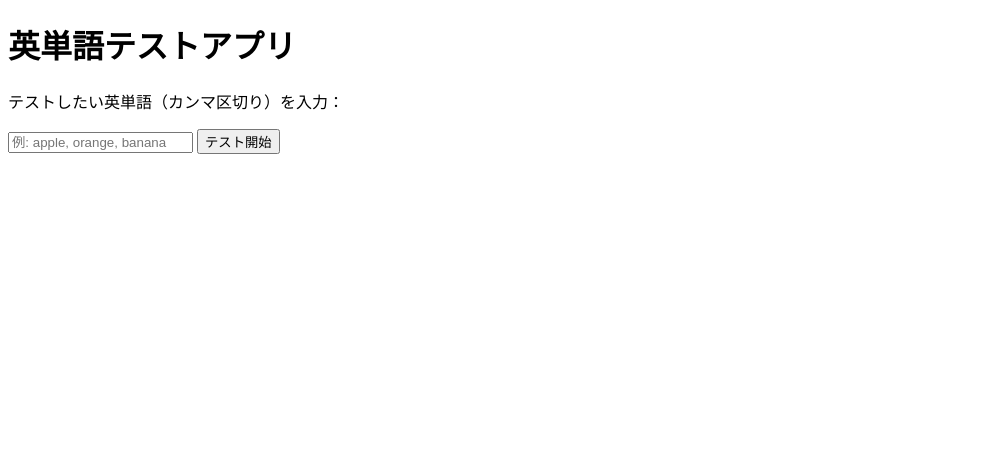
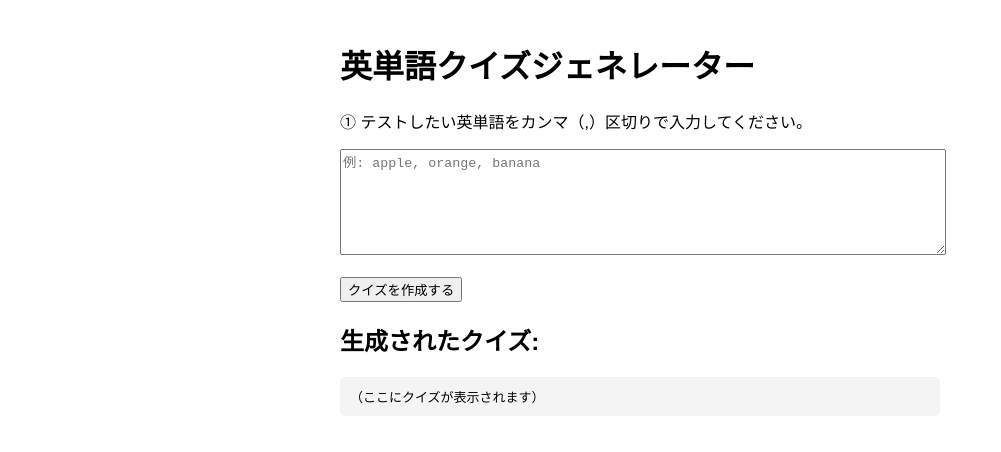
Before and after one commit to dobashishishi/openaitest, a website: page index.html in a window 1280 px wide. Shown: the whole page, without its empty margins (0-1001 px from the left). Drawn offline with Linux system fonts and the light colour scheme.

Commit message:
Update index.html

```diff
--- a/index.html
+++ b/index.html
@@ -1,28 +1,59 @@
 <!DOCTYPE html>
 <html lang="ja">
 <head>
-  <meta charset="UTF-8" />
-  <title>英単語テスト</title>
-  <script defer src="script.js"></script>
+  <meta charset="UTF-8">
+  <title>英単語クイズジェネレーター</title>
+  <style>
+    body {
+      font-family: sans-serif;
+      max-width: 600px;
+      margin: auto;
+      padding: 20px;
+    }
+    textarea {
+      width: 100%;
+      height: 100px;
+    }
+    pre {
+      background: #f4f4f4;
+      padding: 10px;
+      white-space: pre-wrap;
+      border-radius: 5px;
+    }
+  </style>
 </head>
 <body>
-  <h1>英単語テストアプリ</h1>
+  <h1>英単語クイズジェネレーター</h1>
+  <p>① テストしたい英単語をカンマ（,）区切りで入力してください。</p>
+  <textarea id="words" placeholder="例: apple, orange, banana"></textarea>
+  <br><br>
+  <button onclick="generateQuiz()">クイズを作成する</button>
 
-  <div id="step1">
-    <p>テストしたい英単語（カンマ区切り）を入力：</p>
-    <input type="text" id="wordInput" placeholder="例: apple, orange, banana" />
-    <button onclick="startTest()">テスト開始</button>
-  </div>
+  <h2>生成されたクイズ:</h2>
+  <pre id="quizOutput">（ここにクイズが表示されます）</pre>
 
-  <div id="step2" style="display: none;">
-    <p id="question"></p>
-    <input type="text" id="answerInput" placeholder="答えを入力" />
-    <button onclick="submitAnswer()">送信</button>
-  </div>
+  <script>
+    async function generateQuiz() {
+      const wordsText = document.getElementById("words").value;
+      const words = wordsText.split(",").map(w => w.trim()).filter(w => w.length > 0);
+      if (words.length === 0) {
+        alert("英単語を入力してください。");
+        return;
+      }
 
-  <div id="result" style="display: none;">
-    <p id="feedback"></p>
-    <button onclick="nextQuestion()">次の問題へ</button>
-  </div>
+      const response = await fetch("/quiz", {
+        method: "POST",
+        headers: { "Content-Type": "application/json" },
+        body: JSON.stringify({ words })
+      });
+
+      if (response.ok) {
+        const data = await response.json();
+        document.getElementById("quizOutput").textContent = data.quiz;
+      } else {
+        document.getElementById("quizOutput").textContent = "クイズの生成に失敗しました。";
+      }
+    }
+  </script>
 </body>
 </html>
```
